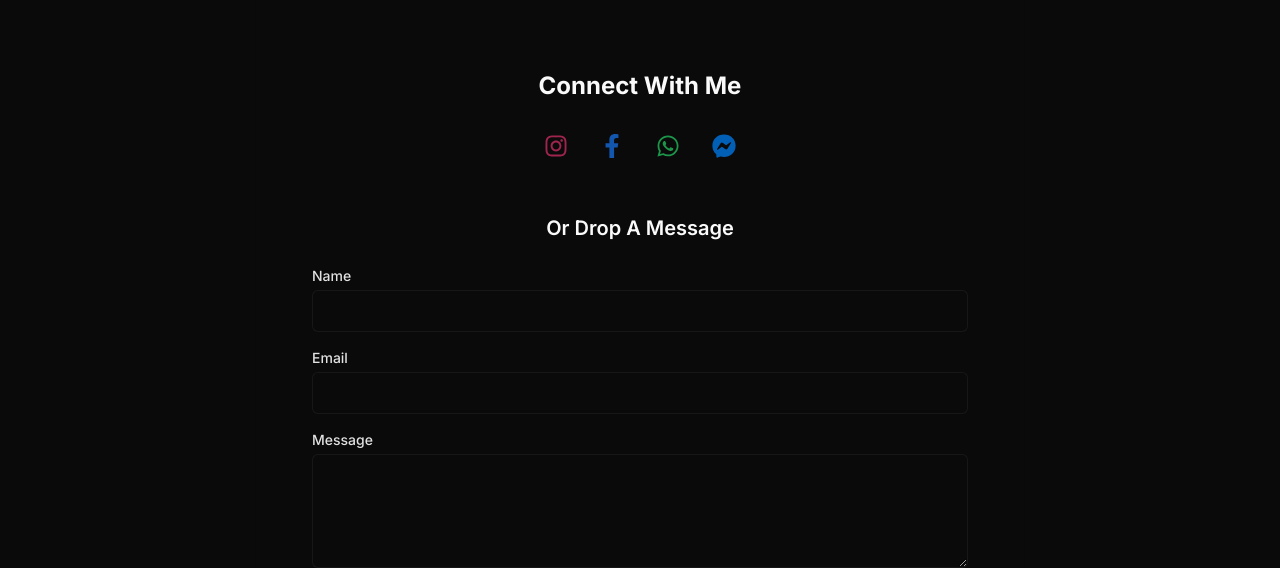
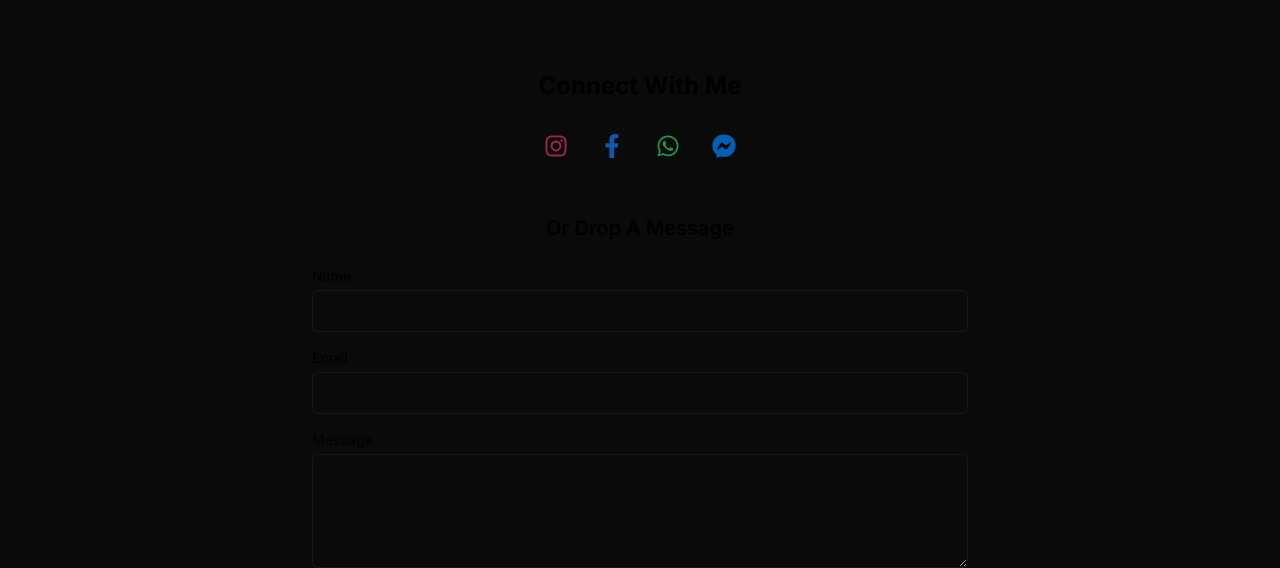
Before and after one commit to shourav-r/shourav-rahman, a Next.js app: page /contact in a window 1280 px wide. Shown: the part 226-794 px from the top of the page. Built offline with nearby package versions, Linux system fonts and the light colour scheme; no server answers.

Commit message:
style: update text colors to black for better visibility

```diff
--- a/src/components/contact/ContactForm.tsx
+++ b/src/components/contact/ContactForm.tsx
@@ -47,11 +47,11 @@ export default function ContactForm() {
   }
 
   return (
-    <div className="w-full py-12 px-4 sm:px-6 text-foreground">
+    <div className="w-full py-12 px-4 sm:px-6 text-black">
       {/* Social Media Section */}
       <div className="max-w-2xl mx-auto text-center mb-12">
         <motion.h2
-          className="text-2xl font-bold mb-6 text-foreground"
+          className="text-2xl font-bold mb-6 text-black"
           initial={{ opacity: 0, y: 20 }}
           animate={{ opacity: 1, y: 0 }}
         >
@@ -65,7 +65,7 @@ export default function ContactForm() {
               href={social.href}
               target="_blank"
               rel="noopener noreferrer"
-              className="p-2 text-foreground/80 hover:text-primary transition-colors"
+              className="p-2 text-black/80 hover:text-primary transition-colors"
               initial={{ opacity: 0, y: 10 }}
               animate={{ opacity: 1, y: 0 }}
               transition={{ delay: index * 0.1 }}
@@ -85,44 +85,44 @@ export default function ContactForm() {
         animate={{ opacity: 1, y: 0 }}
         transition={{ delay: 0.2 }}
       >
-        <h3 className="text-xl font-semibold mb-6 text-center text-foreground">Or Drop A Message</h3>
+        <h3 className="text-xl font-semibold mb-6 text-center text-black">Or Drop A Message</h3>
 
         <div className="space-y-4">
           <div>
-            <label htmlFor="name" className="block text-sm font-medium mb-1 text-foreground/90">Name</label>
+            <label htmlFor="name" className="block text-sm font-medium mb-1 text-black/90">Name</label>
             <input
               type="text"
               id="name"
               name="name"
               value={formData.name}
               onChange={handleChange}
-              className="w-full px-4 py-2 rounded-md border border-border/50 bg-background/50 text-black focus:ring-2 focus:ring-primary focus:border-transparent placeholder:text-foreground/50"
+              className="w-full px-4 py-2 rounded-md border border-border/50 bg-background/50 text-black focus:ring-2 focus:ring-primary focus:border-transparent placeholder:text-black/50"
               required
             />
           </div>
 
           <div>
-            <label htmlFor="email" className="block text-sm font-medium mb-1 text-foreground/90">Email</label>
+            <label htmlFor="email" className="block text-sm font-medium mb-1 text-black/90">Email</label>
             <input
               type="email"
               id="email"
               name="email"
               value={formData.email}
               onChange={handleChange}
-              className="w-full px-4 py-2 rounded-md border border-border/50 bg-background/50 text-black focus:ring-2 focus:ring-primary focus:border-transparent placeholder:text-foreground/50"
+              className="w-full px-4 py-2 rounded-md border border-border/50 bg-background/50 text-black focus:ring-2 focus:ring-primary focus:border-transparent placeholder:text-black/50"
               required
             />
           </div>
 
           <div>
-            <label htmlFor="message" className="block text-sm font-medium mb-1 text-foreground/90">Message</label>
+            <label htmlFor="message" className="block text-sm font-medium mb-1 text-black/90">Message</label>
             <textarea
               id="message"
               name="message"
               rows={4}
               value={formData.message}
               onChange={handleChange}
-              className="w-full px-4 py-2 rounded-md border border-border/50 bg-background/50 text-black focus:ring-2 focus:ring-primary focus:border-transparent placeholder:text-foreground/50"
+              className="w-full px-4 py-2 rounded-md border border-border/50 bg-background/50 text-black focus:ring-2 focus:ring-primary focus:border-transparent placeholder:text-black/50"
               required
             />
           </div>
```
